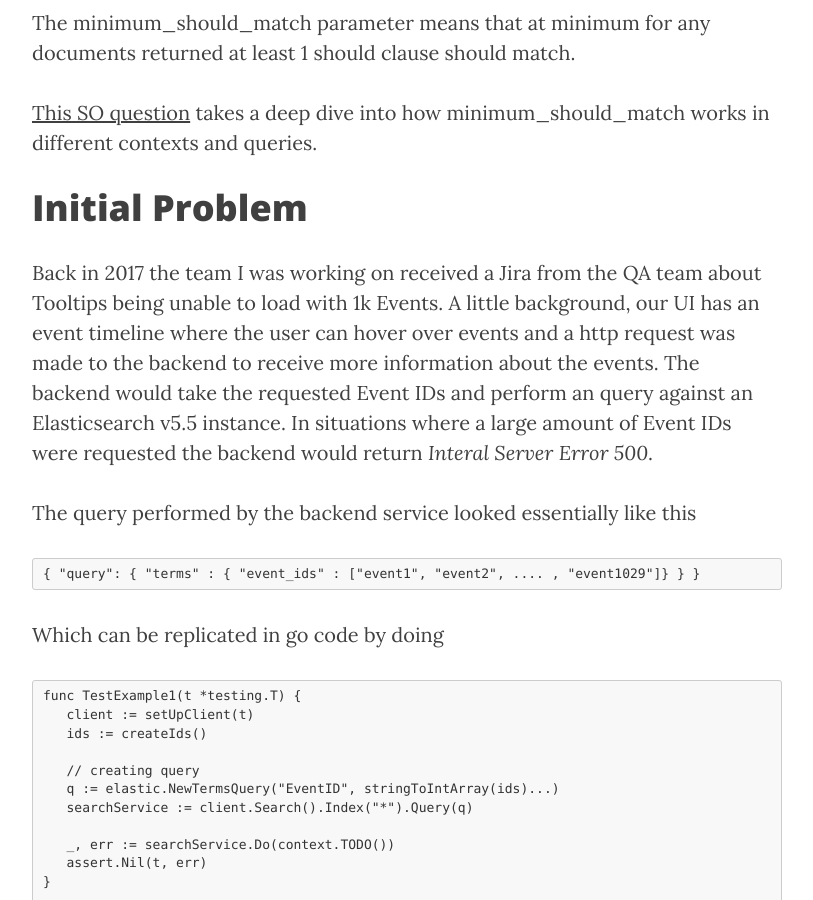
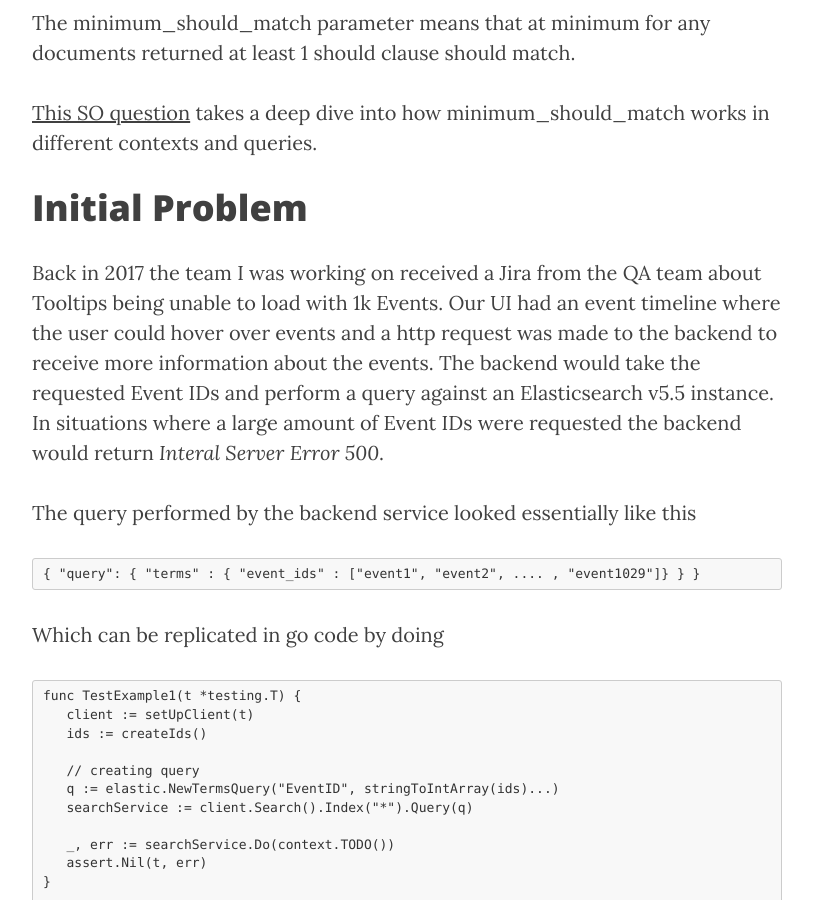
Before and after one commit to kwojcicki/kwojcicki.github.io, a Jekyll site: the page built from _posts/2018-01-15-ES-TERMS_QUERY.md, in a window 1280 px wide and 900 px high, scrolled down 2511 px. Shown: the whole window, without its empty margins (233-1046 px from the left). Built offline with Jekyll 4.4.1, drawn with Linux system fonts in a browser that asks for light colours; nearby versions of some CDN libraries; some of the changed text lies outside the part shown.

Commit message:
more grammar

```diff
--- a/_posts/2018-01-15-ES-TERMS_QUERY.md
+++ b/_posts/2018-01-15-ES-TERMS_QUERY.md
@@ -73,7 +73,7 @@ The minimum_should_match parameter means that at minimum for any documents retur
 [This SO question](https://stackoverflow.com/questions/48984706/default-value-of-minimum-should-match) takes a deep dive into how minimum_should_match works in different contexts and queries.
 
 # Initial Problem
-Back in 2017 the team I was working on received a Jira from the QA team about Tooltips being unable to load with 1k Events. A little background, our UI has an event timeline where the user can hover over events and a http request was made to the backend to receive more information about the events. The backend would take the requested Event IDs and perform an query against an Elasticsearch v5.5 instance. In situations where a large amount of Event IDs were requested the backend would return *Interal Server Error 500*.
+Back in 2017 the team I was working on received a Jira from the QA team about Tooltips being unable to load with 1k Events. Our UI had an event timeline where the user could hover over events and a http request was made to the backend to receive more information about the events. The backend would take the requested Event IDs and perform a query against an Elasticsearch v5.5 instance. In situations where a large amount of Event IDs were requested the backend would return *Interal Server Error 500*.
 
 
 The query performed by the backend service looked essentially like this
```
Also changed, not shown: other parts of _posts/2018-01-15-ES-TERMS_QUERY.md (+1 -1 lines).
